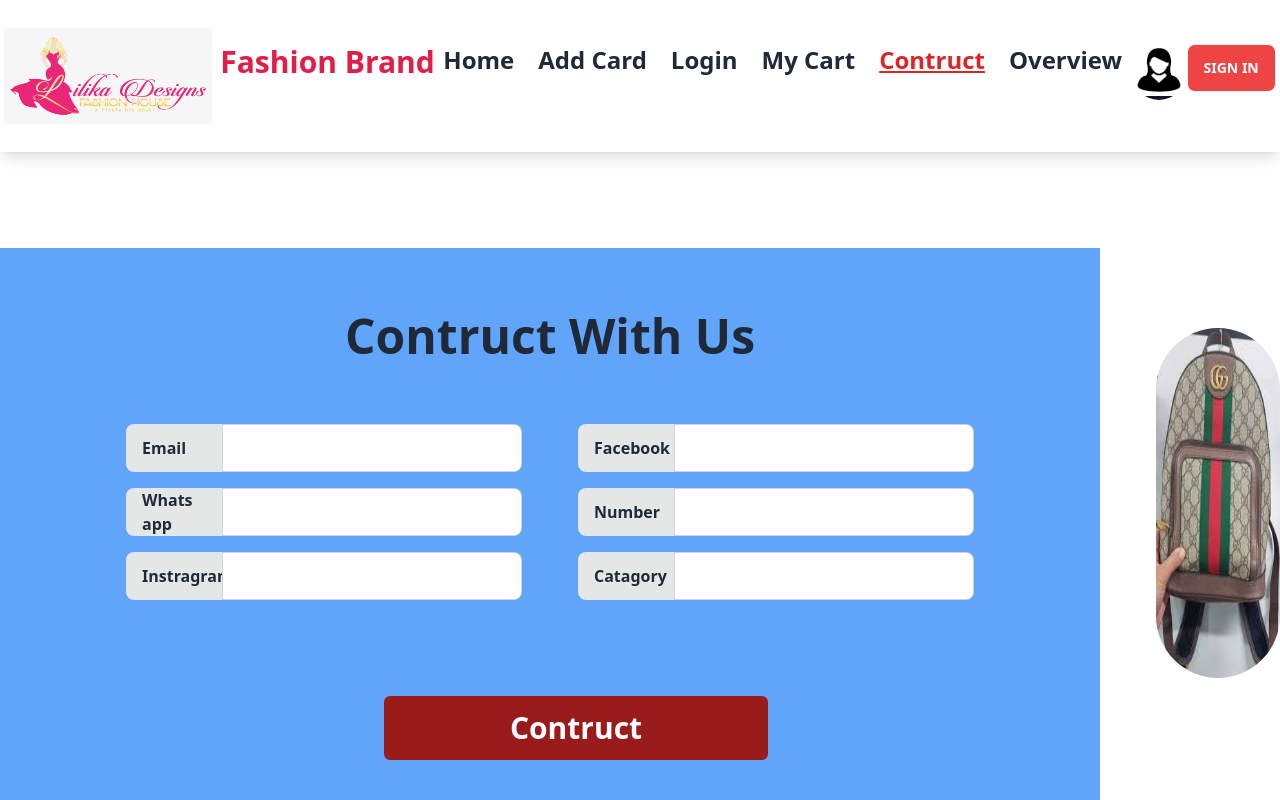
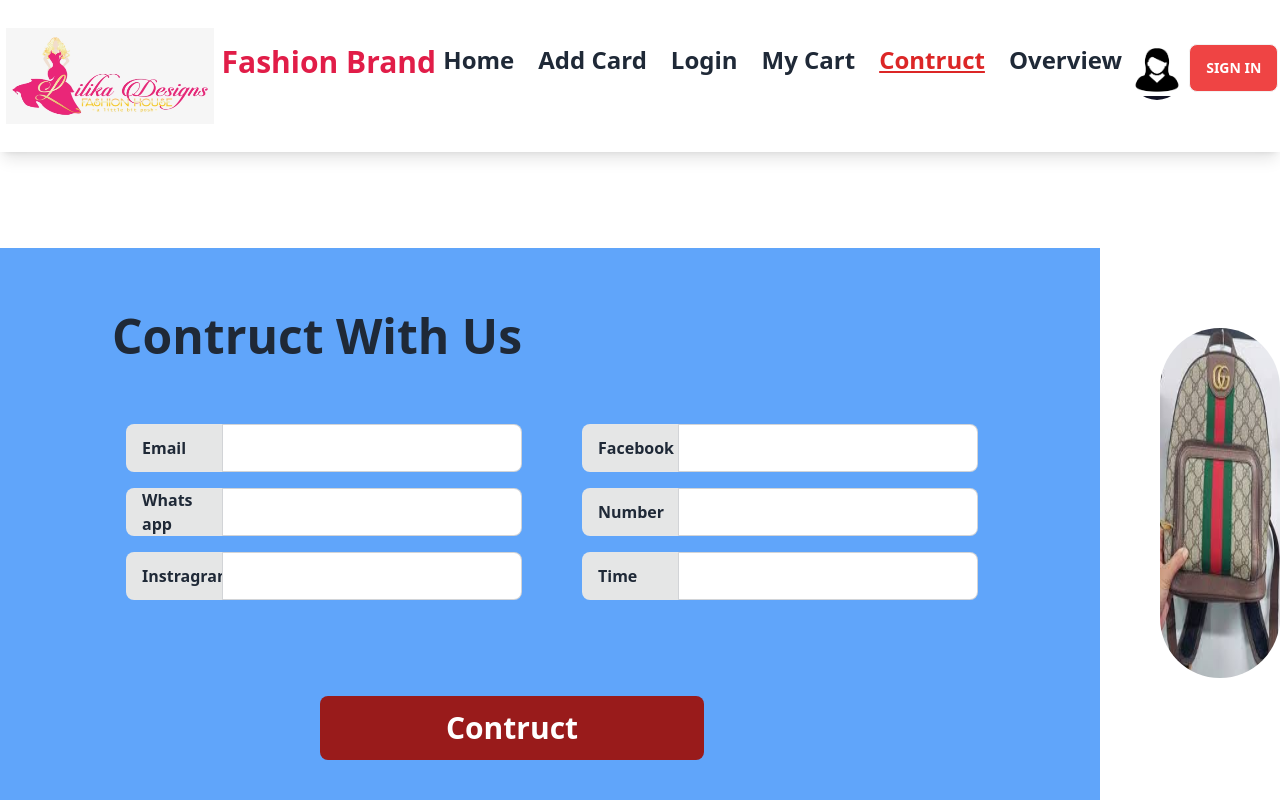
Before and after one commit to ummetarin/Brand-work, a React (Vite) app: page /cont in a window 1280 px wide. Shown: the top 800 px of the page. Built offline with nearby package versions, Linux system fonts and the light colour scheme.

Commit message:
responsibe the previous components

```diff
--- a/src/Navbar/Navbar.jsx
+++ b/src/Navbar/Navbar.jsx
@@ -5,19 +5,19 @@ import Navlink from './Navlink';
 const Navbar = () => {
     return (
         <div className='flex lg:flex-row md:flex-row flex-col py-7 shadow-lg justify-around '>
-           <div className='flex lg:flex-row md:flex-row flex-col font-bold gap-2'>
+           <div className='flex lg:flex-row md:flex-row flex-col font-bold gap-2 lg:ml-1 md:ml-1 ml-44'>
            <img className='w-52 h-24' src="/public/image/fas.png" alt="" />
            <h1 className='text-3xl mt-4 text-rose-600 '>Fashion Brand</h1>
            </div>
           <div className=''>
            <Navlink></Navlink>
           </div>
-          <div className='flex lg:flex-row md:flex-row flex-col mt-4'>
+          <div className='flex lg:flex-row md:flex-row flex-col mt-4 '>
             <div>
-                <img className='h-14 w-14 rounded-full' src="/public/image/logoim.jpg" alt="" />
+                <img className='h-14 w-14 lg:ml-1 md:ml-1 ml-64 rounded-full' src="/public/image/logoim.jpg" alt="" />
             </div>
           <div>
-            <button className='btn bg-red-500 text-white'>Sign In </button>
+            <button className='btn bg-red-500 text-white lg:ml-1 md:ml-1  ml-60'>Sign In </button>
           </div>
         </div>
         </div>
--- a/src/Navbar/Navlink.jsx
+++ b/src/Navbar/Navlink.jsx
@@ -3,7 +3,7 @@ import { NavLink } from 'react-router-dom';
 
 const Navlink = () => {
     return (
-        <div className='flex lg:flex-row md:flex-row flex-col mt-4 gap-6 text-2xl font-bold'>
+        <div className='flex lg:flex-row md:flex-row flex-col mt-4 gap-6 text-2xl font-bold lg:ml-1 md:ml-1 ml-60'>
        <div>
        <NavLink
         to="/"
--- a/src/Overview/Overview.jsx
+++ b/src/Overview/Overview.jsx
@@ -2,11 +2,11 @@ import React from 'react';
 
 const Overview = () => {
     return (
-        <div>
+        <div className=''>
         <h1  className='text-6xl text-center text-purple-700 font-bold  mt-24'>Best Collection From All Bands</h1>
         <div>
             <h1 className='text-4xl text-center text-blue-900 font-bold  mt-12'> Some Jewellery Collection</h1>
-               <div className='flex lg:flex-row md-flex-row flex-col gap-5 mt-12 justify-center'>
+               <div className='flex lg:flex-row md-flex-row flex-col gap-5 mt-12 justify-center lg:ml-1 md:ml-1 ml-24'>
                <div className='' >
                <div className=''>
                 <img className='w-[450px] h-[400px] shadow-lg rounded-lg' src="/public/image/watch1.jpg" alt="" />
@@ -28,7 +28,7 @@ const Overview = () => {
           {/* j */}
           <div>
             <h1 className='text-4xl text-center text-blue-900 font-bold  mt-12'> Some Jewellery Collection</h1>
-               <div className='flex lg:flex-row md-flex-row flex-col gap-5 mt-12 justify-center'>
+               <div className='flex lg:ml-1 md:ml-1 ml-24 lg:flex-row md-flex-row flex-col gap-5 mt-12 justify-center'>
                <div className='' >
                <div className=''>
                 <img className='w-[450px] h-[400px] shadow-lg rounded-lg' src="/public/image/j-2.jpg" alt="" />
@@ -52,7 +52,7 @@ const Overview = () => {
             {/* shoe */}
            <div>
             <h1 className='text-4xl text-center text-blue-900 font-bold  mt-12'> Some Shoes Collection</h1>
-               <div className='flex lg:flex-row md-flex-row flex-col gap-5 mt-12 justify-center'>
+               <div className='flex lg:ml-1 md:ml-1 ml-24 lg:flex-row md-flex-row flex-col gap-5 mt-12 justify-center'>
                <div className='' >
                <div className=''>
                 <img className='w-[450px] h-[400px] shadow-lg rounded-lg' src="/public/image/ccc.jpg" alt="" />
@@ -77,7 +77,7 @@ const Overview = () => {
       {/* shoe */}
            <div>
             <h1 className='text-4xl text-center text-blue-900 font-bold  mt-12'> Some Shoes Collection</h1>
-               <div className='flex lg:flex-row md-flex-row flex-col gap-5 mt-12 justify-center'>
+               <div className='flex lg:ml-1 md:ml-1 ml-24 lg:flex-row md-flex-row flex-col gap-5 mt-12 justify-center'>
                <div className='' >
                <div className=''>
                 <img className='w-[450px] h-[300px] shadow-lg rounded-lg' src="/public/image/paa1.jpg" alt="" />
@@ -100,7 +100,7 @@ const Overview = () => {
            {/* dress */}
            <div>
             <h1 className='text-4xl text-center text-blue-900 font-bold  mt-12'> Some Dress Collection</h1>
-               <div className='flex lg:flex-row md-flex-row flex-col gap-5 mt-12 justify-center'>
+               <div className='flex lg:ml-1 md:ml-1 ml-24 lg:flex-row md-flex-row flex-col gap-5 mt-12 justify-center'>
                <div className='' >
                <div className=''>
                 <img className='w-[450px] h-[500px] shadow-lg rounded-lg' src="/public/image/dddd.jpg" alt="" />
--- a/src/contructInfo/Contruct.jsx
+++ b/src/contructInfo/Contruct.jsx
@@ -8,14 +8,14 @@ const Contruct = () => {
 
      <div className='w-[1100px] h-[400px]'>
              <div className='bg-blue-400 pb-24 mt-24 font-bold'>
-            <h1 className='font-extrabold text-center lg:text-5xl md:text-4xl text-2xl pt-16 pb-12'>Contruct With Us</h1>
+            <h1 className='font-extrabold lg:pl-1 md:pl-3 pr-[470px] text-center lg:text-5xl md:text-4xl text-2xl pt-16 pb-12'>Contruct With Us</h1>
           <form>
           <div className='flex lg:flex-row md:flex-row flex-col justify-center gap-14 '>
              <div className="form-control">
               <label className="label">
 
               </label>
-              <label className="input-group  ">
+              <label className="input-group lg:ml-1 md:ml-1 ml-44 ">
              <span className='w-24'>Email</span>
               <input type="text"  placeholder="" className="input  input-bordered lg:w-[300px] md:w-[300px] w-[200px]" />
             </label>
@@ -24,7 +24,7 @@ const Contruct = () => {
               <label className="label">
 
               </label>
-              <label className="input-group">
+              <label className="input-group lg:ml-1 md:ml-1 ml-44">
              <span className='w-24'>Facebook</span>
               <input type="text"  placeholder="" className="input input-bordered  lg:w-[300px] md:w-[300px] w-[200px]" />
             </label>
@@ -35,7 +35,7 @@ const Contruct = () => {
               <label className="label">
 
               </label>
-              <label className="input-group  ">
+              <label className="input-group lg:ml-1 md:ml-1 ml-44 ">
              <span className='w-24'>Whats app</span>
               <input type="text" placeholder="" className="input  input-bordered lg:w-[300px] md:w-[300px] w-[200px]" />
             </label>
@@ -44,7 +44,7 @@ const Contruct = () => {
               <label className="label">
 
               </label>
-              <label className="input-group">
+              <label className="input-group lg:ml-1 md:ml-1 ml-44">
              <span className='w-24'>Number</span>
               <input type="text"  placeholder="" className="input input-bordered  lg:w-[300px] md:w-[300px] w-[200px]" />
             </label>
@@ -55,7 +55,7 @@ const Contruct = () => {
               <label className="label">
 
               </label>
-              <label className="input-group   ">
+              <label className="input-group lg:ml-1 md:ml-1 ml-44  ">
              <span className='w-24'>Instragram</span>
               <input type="text"  placeholder="" className="input  input-bordered lg:w-[300px] md:w-[300px] w-[200px]" />
             </label>
@@ -64,22 +64,22 @@ const Contruct = () => {
               <label className="label">
 
               </label>
-              <label className="input-group">
-             <span className='w-24'>Catagory</span>
+              <label className="input-group lg:ml-1 md:ml-1 ml-44">
+             <span className='w-24'>Time</span>
               <input type="text"  placeholder="" className="input input-bordered  lg:w-[300px] md:w-[300px] w-[200px]" />
             </label>
              </div>
          </div>
 
 
-          <div className='mt-24 lg:ml-96' >
-            <button className='text-3xl bg-red-800 w-96 h-16 rounded-md text-white  rounded-lg '>Contruct</button>
+          <div className='mt-24 lg:ml-80 md:ml-80 ml-36' >
+            <button className='text-3xl bg-red-800 w-96 h-16  text-white  rounded-lg '>Contruct</button>
           </div>
           </form>
         </div>
         </div>
      </div>
-     <div className='mt-44'>
+     <div className='lg:mt-44 md:mt-52 mt-[550px]  lg:ml-1 md:ml-1 ml-44'>
         <img className='rounded-full w-[250px] h-[350px]' src="/public/image/bagu.jpg" alt="" />
      </div>
         </div>
```
